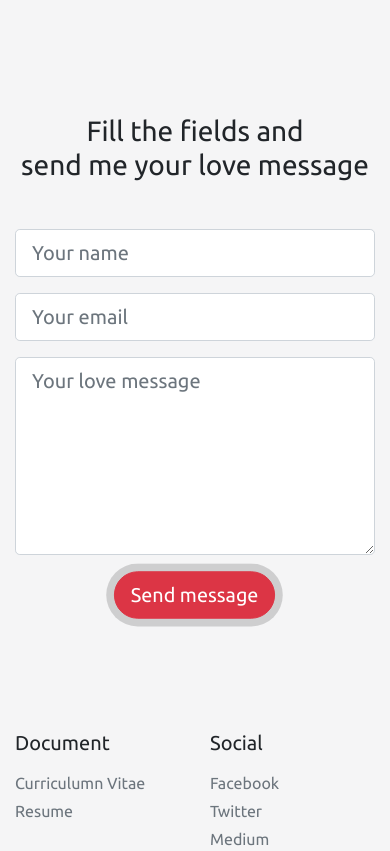
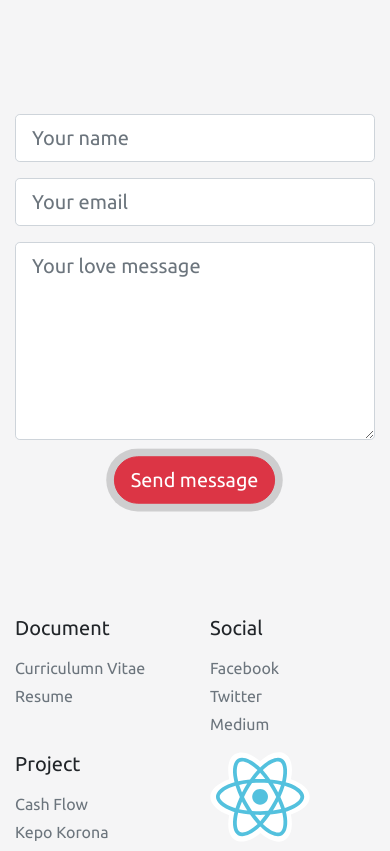
Before and after one commit to thexdev/the-purple, a React (Create React App) app: page / in a window 390 px wide. Shown: the part 5926-6777 px from the top of the page. Built offline with nearby package versions, Linux system fonts and the light colour scheme; no server answers.

Commit message:
added "d-none d-md-block" class to "h3"

```diff
--- a/src/components/contact-form/message-form.js
+++ b/src/components/contact-form/message-form.js
@@ -9,7 +9,7 @@ const MessageForm = () => {
   const [formMessage, setFormMessage] = useState({
     name: "",
     email: "",
-    message: ""
+    message: "",
   });
 
   const handleFailedToSentMessage = () => {
@@ -27,36 +27,36 @@ const MessageForm = () => {
           </span>
         </div>
       ),
-      icon: "info"
+      icon: "info",
     });
   };
 
-  const handleSubmit = e => {
+  const handleSubmit = (e) => {
     e.preventDefault();
 
     let successAlert = {
       title: "Good job!",
       text: "Thanks, I will read your message soon!",
-      icon: "success"
+      icon: "success",
     };
 
     let failedAlert = {
       title: "Aw, snap!",
       text: "Something was wrong, but i can't handle it right now :(",
       icon: "error",
-      dangerMode: true
+      dangerMode: true,
     };
 
     axios("/", {
       method: "POST",
       headers: { "Content-Type": "application/x-www-form-urlencoded" },
-      body: FormHelper.urlencoded({ "form-name": "message", ...formMessage })
+      body: FormHelper.urlencoded({ "form-name": "message", ...formMessage }),
     })
       .then(() => swal(successAlert))
       .catch(() => swal(failedAlert).then(handleFailedToSentMessage));
   };
 
-  const handleChange = e => {
+  const handleChange = (e) => {
     setFormMessage(
       Object.assign(formMessage, { [e.target.name]: e.target.value })
     );
@@ -64,7 +64,7 @@ const MessageForm = () => {
 
   return (
     <Col xs={12} md={7}>
-      <h3 className="mb-5 text-center text-md-left">
+      <h3 className="mb-5 d-none d-md-block text-center text-md-left">
         Fill the fields and <br /> send me your love message
       </h3>
       <Form name="message" onSubmit={handleSubmit}>
```
